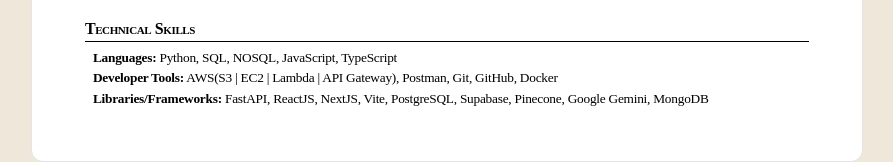
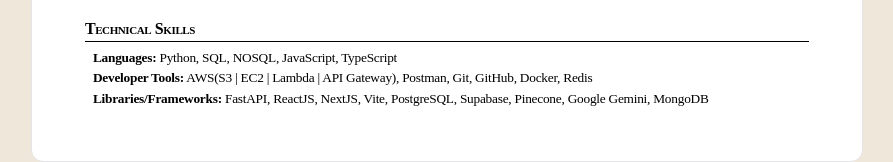
Before and after one commit to cyhinverse/profile, a React (Vite) app: page /resume in a window 1280 px wide. Shown: the part 1236-1398 px from the top of the page, without its empty margins (193-1086 px from the left). Built offline with nearby package versions, Linux system fonts and the light colour scheme.

Commit message:
update::

```diff
--- a/src/pages/Resume.tsx
+++ b/src/pages/Resume.tsx
@@ -599,7 +599,7 @@
               </span>{' '}
               AWS(S3 | EC2 | Lambda | API
               Gateway), Postman, Git, GitHub,
-              Docker
+              Docker, Redis
             </p>
             <p>
               <span className="font-bold">
```
